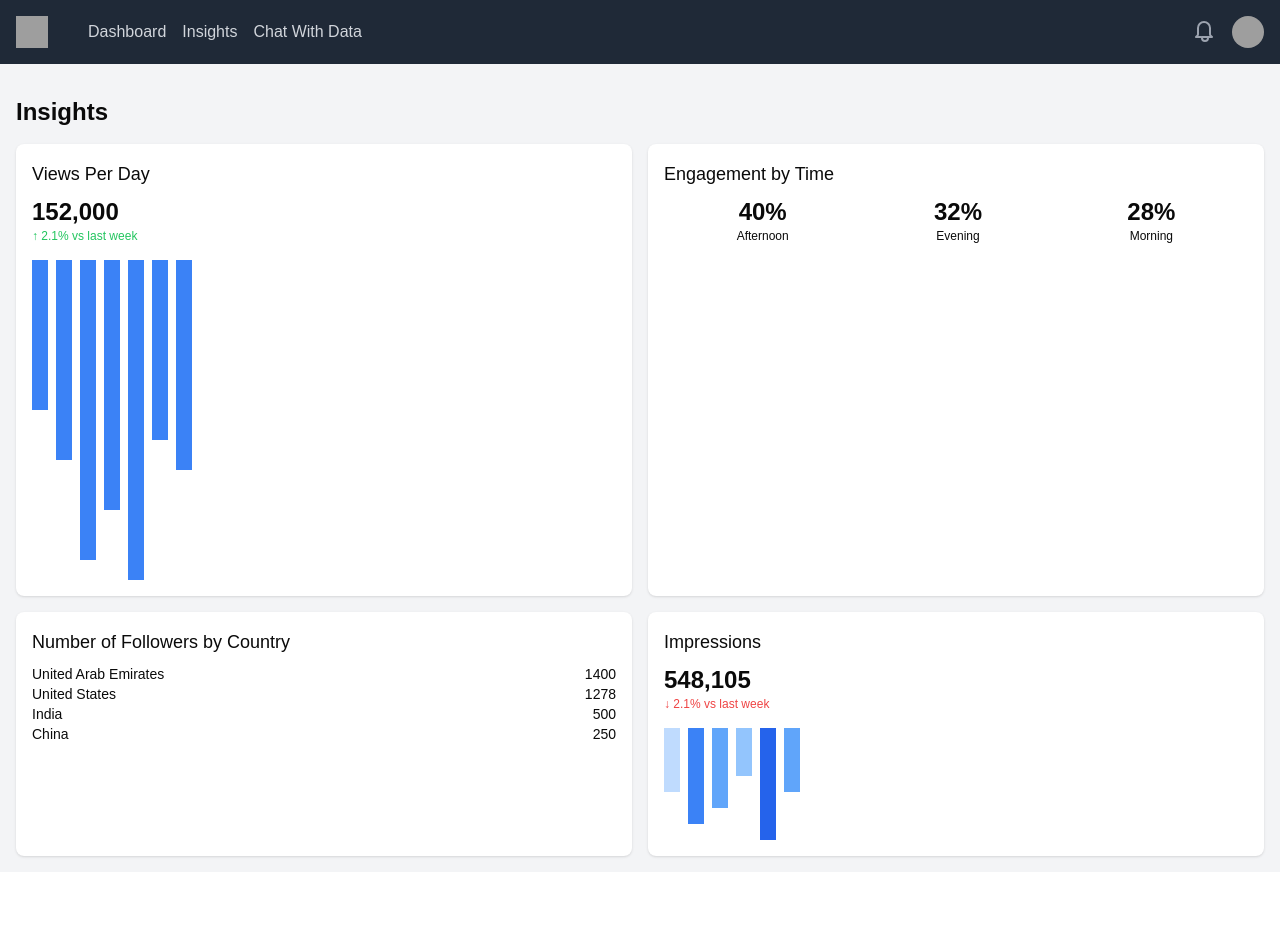
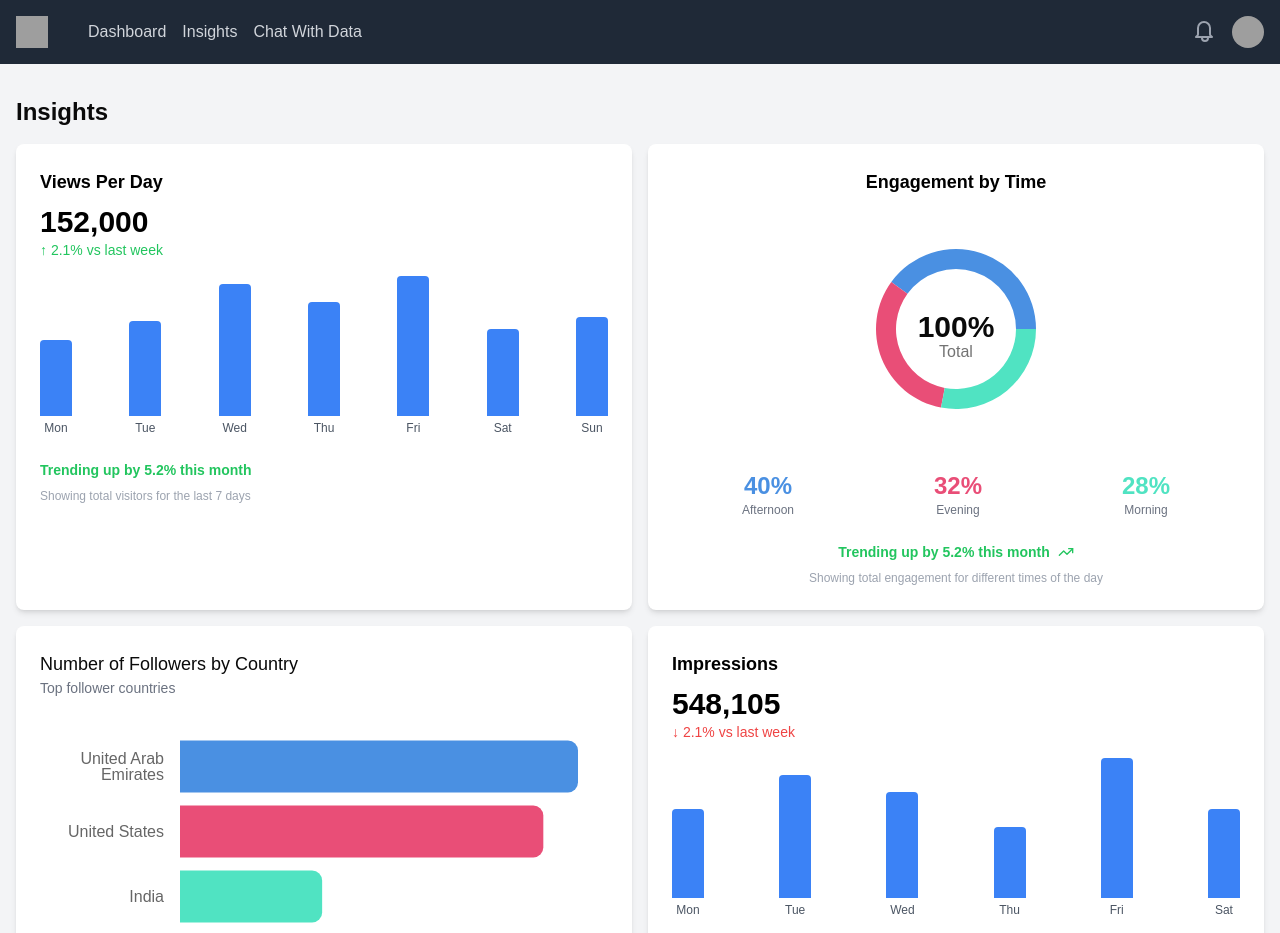
Before and after one commit to Danjari/lytport_frontend, a Next.js app: page /insights in a window 1280 px wide. Shown: the top 933 px of the page. Before the commit the page ends 872 px from the top, so only its background shows below. Built offline with nearby package versions, Linux system fonts and the light colour scheme; grey boxes are pictures that could not be loaded.

Commit message:
changed the insights page aesthetic

```diff
--- a/app/components/EngagementByTime.js
+++ b/app/components/EngagementByTime.js
@@ -1,23 +1,96 @@
-import React from 'react';
+"use client";
+
+import React from "react";
+import { PieChart, Pie, Cell, Tooltip, Label } from "recharts";
+import { TrendingUp } from "lucide-react";
+
+const engagementData = [
+  { time: "Afternoon", value: 40, color: "#4A90E2" },
+  { time: "Evening", value: 32, color: "#E94E77" },
+  { time: "Morning", value: 28, color: "#50E3C2" },
+];
 
 export default function EngagementByTime() {
+  const totalEngagement = React.useMemo(() => {
+    return engagementData.reduce((acc, curr) => acc + curr.value, 0);
+  }, []);
+
   return (
-    <div className="bg-white p-4 rounded-lg shadow">
-      <h3 className="text-lg font-medium mb-2">Engagement by Time</h3>
-      <div className="flex justify-around">
-        <div className="text-center">
-          <p className="text-2xl font-bold">40%</p>
-          <p className="text-xs">Afternoon</p>
-        </div>
-        <div className="text-center">
-          <p className="text-2xl font-bold">32%</p>
-          <p className="text-xs">Evening</p>
-        </div>
-        <div className="text-center">
-          <p className="text-2xl font-bold">28%</p>
-          <p className="text-xs">Morning</p>
-        </div>
+    <div className="bg-white p-6 rounded-lg shadow-md text-black flex flex-col items-center">
+      <h3 className="text-lg font-semibold mb-2">Engagement by Time</h3>
+      <PieChart width={250} height={250}>
+        <Pie
+          data={engagementData}
+          dataKey="value"
+          nameKey="time"
+          innerRadius={60}
+          outerRadius={80}
+          fill="#8884d8"
+          stroke="none"
+        >
+          <Label
+            position="center"
+            content={({ viewBox }) => {
+              if (viewBox && "cx" in viewBox && "cy" in viewBox) {
+                return (
+                  <text
+                    x={viewBox.cx}
+                    y={viewBox.cy}
+                    textAnchor="middle"
+                    dominantBaseline="middle"
+                  >
+                    <tspan
+                      x={viewBox.cx}
+                      y={viewBox.cy}
+                      className="fill-foreground text-3xl font-bold"
+                    >
+                      {totalEngagement}%
+                    </tspan>
+                    <tspan
+                      x={viewBox.cx}
+                      y={(viewBox.cy || 0) + 24}
+                      className="fill-muted-foreground"
+                    >
+                      Total
+                    </tspan>
+                  </text>
+                );
+              }
+            }}
+          />
+          {engagementData.map((entry, index) => (
+            <Cell key={`cell-${index}`} fill={entry.color} />
+          ))}
+        </Pie>
+        {/* Tooltip Component for hover effect */}
+        <Tooltip
+          content={({ active, payload }) => {
+            if (active && payload && payload.length) {
+              return (
+                <div className="bg-gray-700 text-white text-xs p-2 rounded">
+                  <p>{`${payload[0].name}: ${payload[0].value}%`}</p>
+                </div>
+              );
+            }
+            return null;
+          }}
+        />
+      </PieChart>
+      <div className="mt-4 flex justify-around w-full">
+        {engagementData.map((entry) => (
+          <div key={entry.time} className="text-center">
+            <p className="text-2xl font-bold" style={{ color: entry.color }}>
+              {entry.value}%
+            </p>
+            <p className="text-xs text-gray-500">{entry.time}</p>
+          </div>
+        ))}
       </div>
+      <div className="mt-6 text-sm flex items-center gap-2">
+        <span className="text-green-500 font-semibold">Trending up by 5.2% this month</span>
+        <TrendingUp className="h-4 w-4 text-green-500" />
+      </div>
+      <p className="text-xs text-gray-400 mt-2">Showing total engagement for different times of the day</p>
     </div>
   );
 }
--- a/app/components/FollowersByCountry.js
+++ b/app/components/FollowersByCountry.js
@@ -1,24 +1,61 @@
-import React from 'react';
+"use client";
+
+import React from "react";
+import { Bar, BarChart, XAxis, YAxis, Cell, Tooltip, ResponsiveContainer } from "recharts";
 
 const followers = [
-  { country: 'United Arab Emirates', count: 1400 },
-  { country: 'United States', count: 1278 },
-  { country: 'India', count: 500 },
-  { country: 'China', count: 250 },
+  { country: "United Arab Emirates", count: 1400, fill: "#4A90E2" },
+  { country: "United States", count: 1278, fill: "#E94E77" },
+  { country: "India", count: 500, fill: "#50E3C2" },
+  { country: "China", count: 250, fill: "#F5A623" },
 ];
 
 export default function FollowersByCountry() {
   return (
-    <div className="bg-white p-4 rounded-lg shadow">
-      <h3 className="text-lg font-medium mb-2">Number of Followers by Country</h3>
-      <ul>
-        {followers.map((item, index) => (
-          <li key={index} className="flex justify-between text-sm">
-            <span>{item.country}</span>
-            <span>{item.count}</span>
-          </li>
-        ))}
-      </ul>
+    <div className="bg-white p-6 rounded-lg shadow-md">
+      <div className="mb-4">
+        <h3 className="text-lg font-medium">Number of Followers by Country</h3>
+        <p className="text-sm text-gray-500">Top follower countries</p>
+      </div>
+      <div className="flex justify-center mb-4">
+        <ResponsiveContainer width="100%" height={300}>
+          <BarChart
+            data={followers}
+            layout="vertical"
+            margin={{ top: 20, right: 30, left: 20, bottom: 20 }} // Adjusted margins for better spacing
+          >
+            <YAxis
+              dataKey="country"
+              type="category"
+              tickLine={false}
+              tickMargin={10}
+              axisLine={false}
+              width={120} // Adjusted width for labels
+              tick={{ textAnchor: "end" }} // Aligned text properly
+            />
+            <XAxis dataKey="count" type="number" hide />
+            <Tooltip
+              cursor={{ fill: "transparent" }} // Transparent cursor on hover
+              contentStyle={{
+                backgroundColor: "white",
+                borderRadius: "8px",
+                padding: "5px",
+                boxShadow: "0 2px 8px rgba(0, 0, 0, 0.15)",
+              }}
+              formatter={(value) => `${value} followers`}
+              labelStyle={{ fontWeight: "bold", color: "#333" }}
+            />
+            <Bar dataKey="count" radius={[0, 10, 10, 0]}>
+              {followers.map((entry, index) => (
+                <Cell key={`cell-${index}`} fill={entry.fill} />
+              ))}
+            </Bar>
+          </BarChart>
+        </ResponsiveContainer>
+      </div>
+      <div className="text-sm text-gray-500 text-center">
+        Showing follower distribution by country
+      </div>
     </div>
   );
 }
--- a/app/components/Impressions.js
+++ b/app/components/Impressions.js
@@ -1,21 +1,43 @@
+"use client";
+
 import React from 'react';
 
 export default function Impressions() {
+  // Dummy data for impressions values
+  const dummyData = [160, 240, 200, 120, 280, 160]; // Example data
+  const maxValue = Math.max(...dummyData); // Get the maximum value for normalization
+  const labels = ["Mon", "Tue", "Wed", "Thu", "Fri", "Sat"]; // Labels for each day
+
   return (
-    <div className="bg-white p-4 rounded-lg shadow">
-      <h3 className="text-lg font-medium mb-2">Impressions</h3>
-      <p className="text-2xl font-bold">548,105</p>
-      <p className="text-xs text-red-500">↓ 2.1% vs last week</p>
-      {/* Add a line chart or graph here for visual representation */}
-      <div className="mt-4 flex space-x-2">
-        {/* Dummy line chart representation */}
-        <div className="h-16 w-4 bg-blue-200"></div>
-        <div className="h-24 w-4 bg-blue-500"></div>
-        <div className="h-20 w-4 bg-blue-400"></div>
-        <div className="h-12 w-4 bg-blue-300"></div>
-        <div className="h-28 w-4 bg-blue-600"></div>
-        <div className="h-16 w-4 bg-blue-400"></div>
+    <div className="bg-white p-6 rounded-lg shadow-md text-black">
+      <h3 className="text-lg font-semibold mb-2">Impressions</h3>
+      <p className="text-3xl font-bold">548,105</p>
+      <p className="text-sm text-red-500 mb-4">↓ 2.1% vs last week</p>
+      <div className="flex justify-between items-end h-40 bg-white-100">
+        {dummyData.map((value, index) => (
+          <div key={index} className="flex flex-col items-center relative">
+            {/* Tooltip */}
+            <div
+              className="absolute bottom-full mb-2 px-2 py-1 text-xs text-white bg-gray-700 rounded opacity-0 transition-opacity duration-300"
+              style={{ transform: 'translateY(-100%)' }}
+            >
+              {value}
+            </div>
+            {/* Bar */}
+            <div
+              className="bg-blue-500 w-8 rounded-t hover:bg-blue-600 cursor-pointer"
+              style={{ height: `${(value / maxValue) * 120 + 20}px` }}
+              onMouseEnter={(e) => e.currentTarget.previousSibling.classList.add("opacity-100")}
+              onMouseLeave={(e) => e.currentTarget.previousSibling.classList.remove("opacity-100")}
+            ></div>
+            <span className="text-xs mt-1 text-gray-600">{labels[index]}</span> {/* Label for each bar */}
+          </div>
+        ))}
       </div>
+      <div className="mt-6 text-sm flex items-center gap-2">
+        <span className="text-red-500 font-semibold">Trending down by 2.1% this week</span>
+      </div>
+      <p className="text-xs text-gray-400 mt-2">Showing total impressions for the last 6 days</p>
     </div>
   );
 }
--- a/app/components/ViewsPerDay.js
+++ b/app/components/ViewsPerDay.js
@@ -1,19 +1,42 @@
+"use client";
+
 import React from 'react';
 
 export default function ViewsPerDay() {
   const dummyData = [150, 200, 300, 250, 320, 180, 210]; // Example data
+  const maxValue = Math.max(...dummyData); // Get the maximum value for normalization
+  const labels = ["Mon", "Tue", "Wed", "Thu", "Fri", "Sat", "Sun"]; // Labels for each day
 
   return (
-    <div className="bg-white p-4 rounded-lg shadow">
-      <h3 className="text-lg font-medium mb-2">Views Per Day</h3>
-      <p className="text-2xl font-bold">152,000</p>
-      <p className="text-xs text-green-500">↑ 2.1% vs last week</p>
-      {/* Insert bar chart or mock chart here */}
-      <div className="mt-4 flex space-x-2">
+    <div className="bg-white p-6 rounded-lg shadow-md text-black">
+      <h3 className="text-lg font-semibold mb-2">Views Per Day</h3>
+      <p className="text-3xl font-bold">152,000</p>
+      <p className="text-sm text-green-500 mb-4">↑ 2.1% vs last week</p>
+      <div className="flex justify-between items-end h-40 bg-white-100">
         {dummyData.map((value, index) => (
-          <div key={index} className="h-20 w-4 bg-blue-500" style={{ height: `${value}px` }}></div>
+          <div key={index} className="flex flex-col items-center relative">
+            {/* Tooltip */}
+            <div
+              className="absolute bottom-full mb-2 px-2 py-1 text-xs text-white bg-gray-700 rounded opacity-0 transition-opacity duration-300"
+              style={{ transform: 'translateY(-100%)' }}
+            >
+              {value}
+            </div>
+            {/* Bar */}
+            <div
+              className="bg-blue-500 w-8 rounded-t hover:bg-blue-600 cursor-pointer"
+              style={{ height: `${(value / maxValue) * 120 + 20}px` }}
+              onMouseEnter={(e) => e.currentTarget.previousSibling.classList.add("opacity-100")}
+              onMouseLeave={(e) => e.currentTarget.previousSibling.classList.remove("opacity-100")}
+            ></div>
+            <span className="text-xs mt-1 text-gray-600">{labels[index]}</span>
+          </div>
         ))}
       </div>
+      <div className="mt-6 text-sm flex items-center gap-2">
+        <span className="text-green-500 font-semibold">Trending up by 5.2% this month</span>
+      </div>
+      <p className="text-xs text-gray-400 mt-2">Showing total visitors for the last 7 days</p>
     </div>
   );
 }
--- a/app/insights/page.tsx
+++ b/app/insights/page.tsx
@@ -1,7 +1,7 @@
 // app/insights/page.tsx
 
 import React from 'react';
-import NavBar from '../components/NavBar';
+import NavBar from '../components/navBar';
 import ViewsPerDay from '../components/ViewsPerDay';
 import EngagementByTime from '../components/EngagementByTime';
 import FollowersByCountry from '../components/FollowersByCountry';
```
